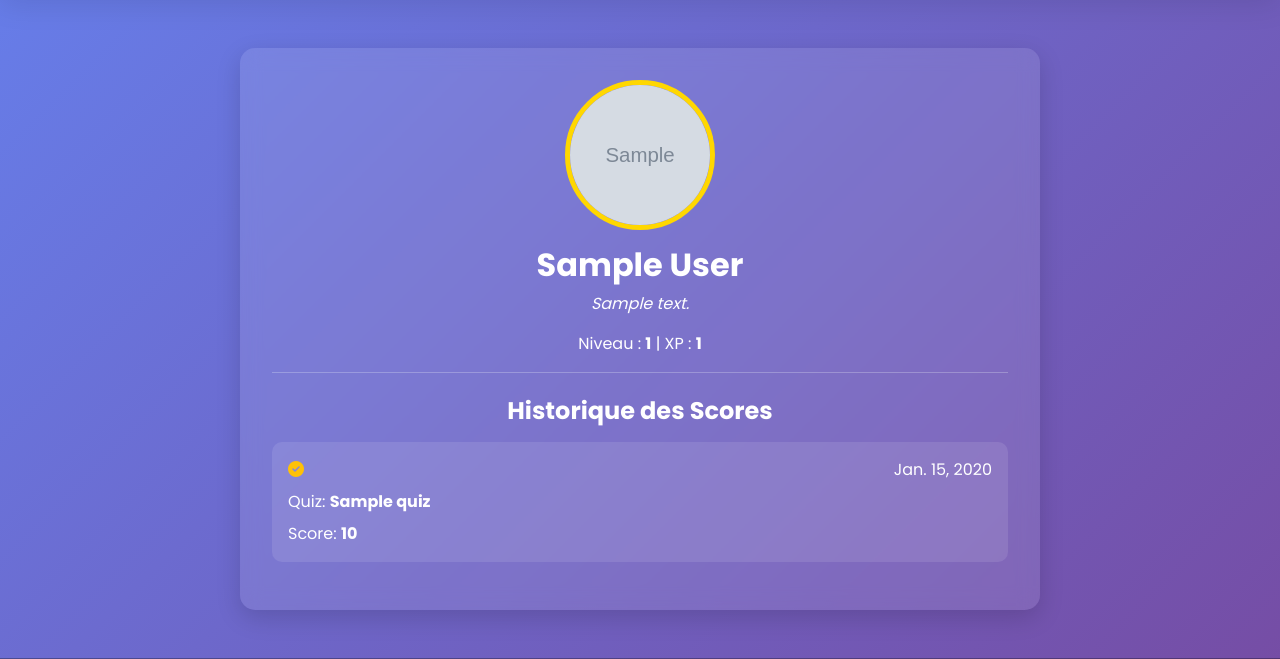
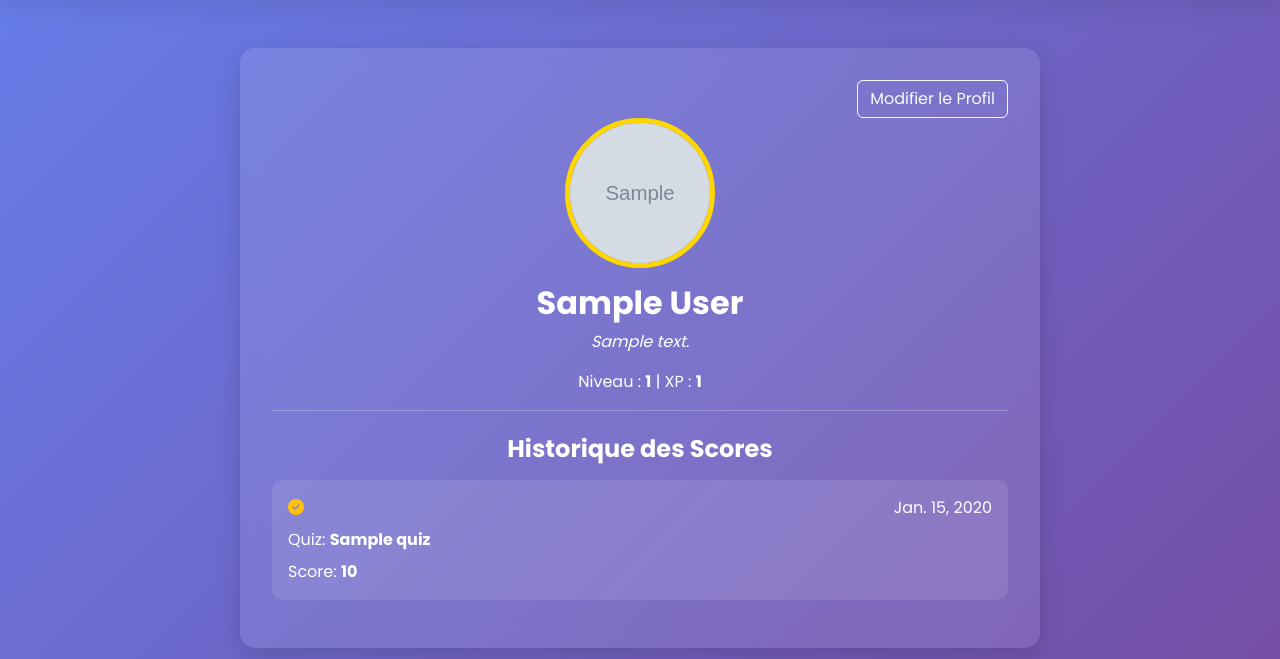
Before and after one commit to Hanae123458/djangoQuizProject, a Django app: page /profile/ in a window 1280 px wide. Shown: the part 56-715 px from the top of the page. Run offline with Django 5.2, Linux system fonts and the light colour scheme; a user stored in the database is signed in; tables that the repository leaves empty hold one stand-in row (values such as "Sample post"); grey boxes marked "Sample" are stand-in pictures.

Commit message:
Enhance profile template: add "Modifier le Profil" button and display user bio for improved user interaction.

```diff
--- a/quizApp/templates/profile.html
+++ b/quizApp/templates/profile.html
@@ -90,6 +90,9 @@
 
 <!-- Profile Section -->
 <div class="container profile-section text-center">
+  <div class="d-flex justify-content-end">
+    <a href="" class="btn btn-outline-light">Modifier le Profil</a>
+  </div>
   <img src="{{ user.profile_picture.url }}" alt="Photo de profil" class="profile-picture mb-3">
   <h2 class="fw-bold">{{ user.first_name }} {{ user.last_name }}</h2>
   <p class="fst-italic">{{ user.bio }}</p>
--- a/quizApp/templates/quizChoice.html
+++ b/quizApp/templates/quizChoice.html
@@ -147,7 +147,9 @@
     <select id="categoryFilter" class="form-select form-select-sm rounded-pill shadow-sm text-center w-50 mx-auto" style="background-color:rgba(255, 255, 255, 0.1); color: #fff;">
       <option value="all">Toutes les catégories</option>
       {% for categorie in categories %}
-        <option  value="{{ categorie.type_quiz|slugify }}" style="color: #333;">{{ categorie.type_quiz }}</option>
+        <option  value="{{ categorie.type_quiz|slugify }}" style="color: #333;">
+            {{ categorie.type_quiz }}
+        </option>
       {% endfor %}
     </select>
     </div>
```
